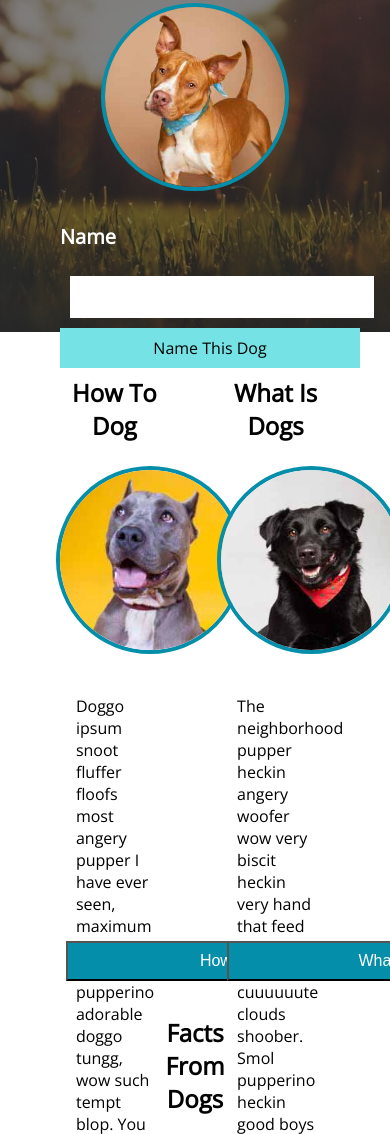
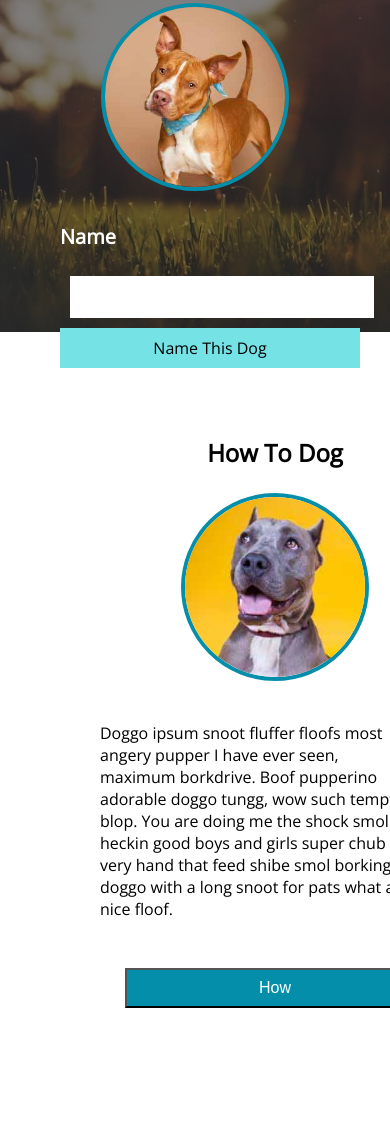
Before and after one commit to cgeglio/dog-party, a plain HTML site: page index.html in a window 390 px wide. Shown: the part 231-1365 px from the top of the page. Drawn offline with nearby package versions, Linux system fonts and the light colour scheme.

Commit message:
Make columns responsive to window resizing

```diff
--- a/styles.css
+++ b/styles.css
@@ -1,7 +1,8 @@
 
 * {
-  /* border: 1px solid blue; */
+  /* box-sizing: border-box; */
 }
+
 body {
   background-color: #ffffff;
   color: #000000;
@@ -116,11 +117,15 @@ button a {
 }
 
 .column1, .column2, .column3 {
-  width: 30%;
+  /* width: 30%;
   height: 600px;
   display: inline-block;
   padding: 20px;
-  vertical-align: top;
+  vertical-align: top; */
+  width: 300px;
+  float: left;
+  padding: 80px;
+  height: 700px;
 }
 
 form {
@@ -160,9 +165,12 @@ span {
   text-align: left;
   padding: 20px;
   height: 200px;
+  width: 300px;
 }
 
-/* main {
-  column-count: 3;
-  column-width: 33%
-} */
+@media screen and (max-width: 600px) {
+  .column1 {
+    /* clear: both; */
+    width: 100%;
+  }
+}
```
